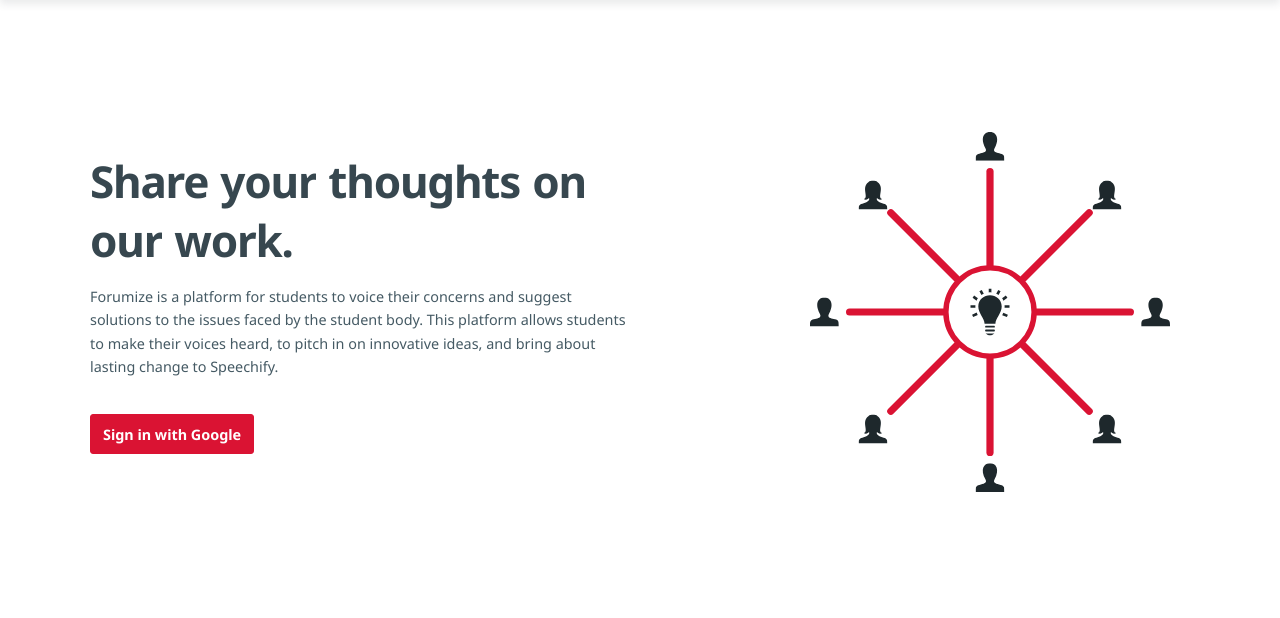
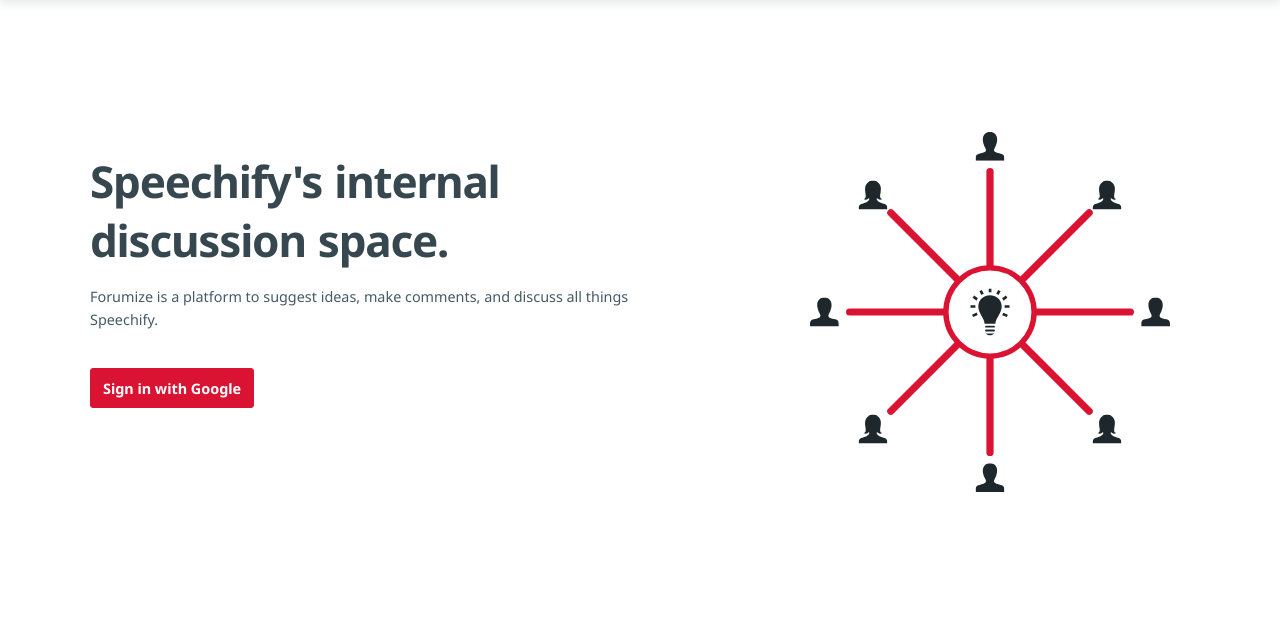
Before and after one commit to gaberomualdo/your-voice-your-vote, a PHP site: page / in a window 1280 px wide. Shown: the part 72-690 px from the top of the page. Run offline with PHP 8.4, Linux system fonts and the light colour scheme; some libraries are stand-ins or nearby versions.

Commit message:
Minor updates

```diff
--- a/assets/html/nav_auth.php
+++ b/assets/html/nav_auth.php
@@ -7,7 +7,7 @@
     <!-- submit, search, and logout (logout is removed for now) -->
     <ul>
         <!-- search bar is only displayed in logged-in homepage -->
-        <?php if($pagefile == "home") { echo '<input type="text" class="search" placeholder="Search Proposals..." spellcheck="false">'; } ?>
+        <?php if($pagefile == "home") { echo '<input type="text" class="search" placeholder="Search Posts..." spellcheck="false">'; } ?>
         <button class="submit" onclick="window.open('submit.php', '_self');">Make a Post</button>
         <!--<button class="log_out">Log Out</button>-->
 
--- a/index.php
+++ b/index.php
@@ -23,9 +23,9 @@
 
                 <!-- catchy header (HTML is generated by PHP function) -->
                 <h1 class="default_style_catchy_header header">
-                    <?php echo generateCatchyHeaderHTML("Share your thoughts on our work."); ?>
+                    <?php echo generateCatchyHeaderHTML("Speechify's internal discussion space."); ?>
                 </h1>
-                <p class="animated" style="opacity: 0;"><?php include "assets/txt/site_title.txt"; ?> is a platform for students to voice their concerns and suggest solutions to the issues faced by the student body. This platform allows students to make their voices heard, to pitch in on innovative ideas, and bring about lasting change to <?php  include "assets/txt/school_name.txt"; ?>.</p>
+                <p class="animated" style="opacity: 0;"><?php include "assets/txt/site_title.txt"; ?> is a platform to suggest ideas, make comments, and discuss all things <?php  include "assets/txt/school_name.txt"; ?>.</p>
                 <!-- note that this login button simply triggers the other login button -->
                 <button class="login_alias animated" style="opacity: 0;">Sign in with Google</button>
             </div>
```
